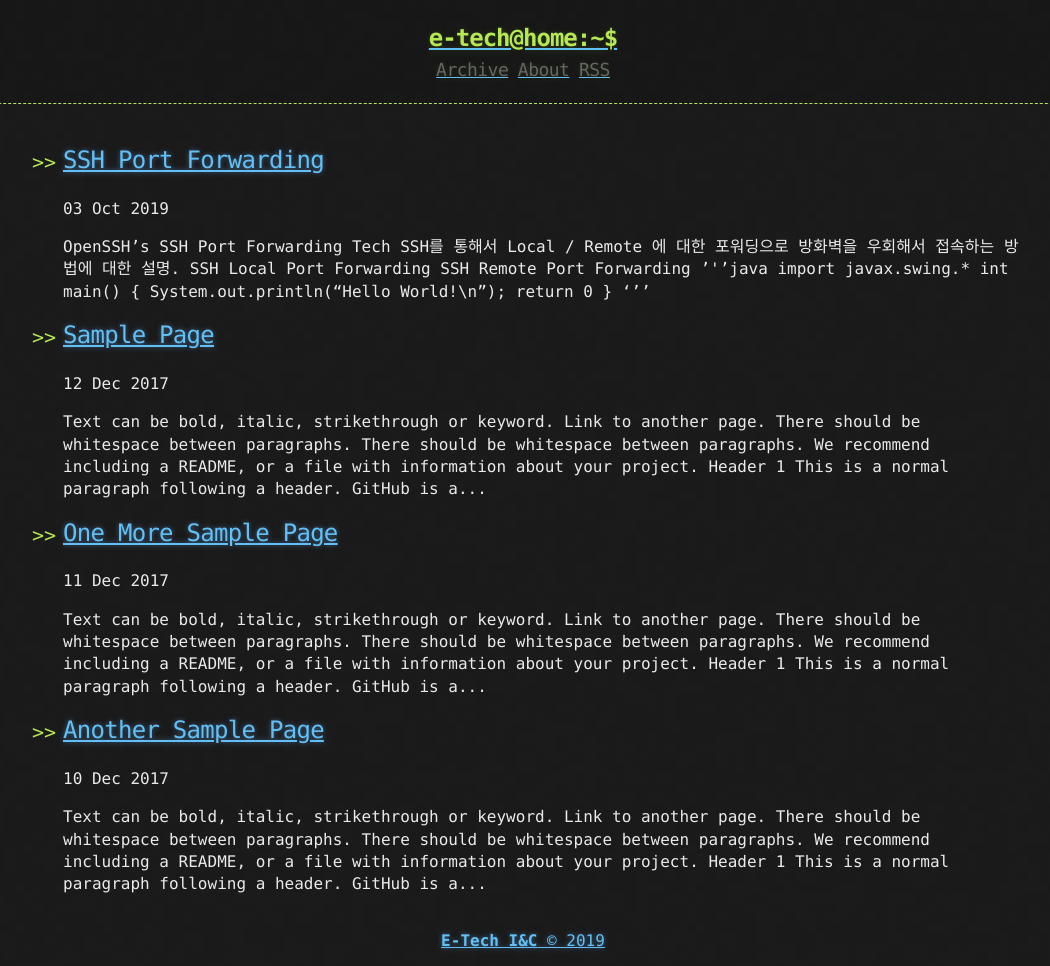
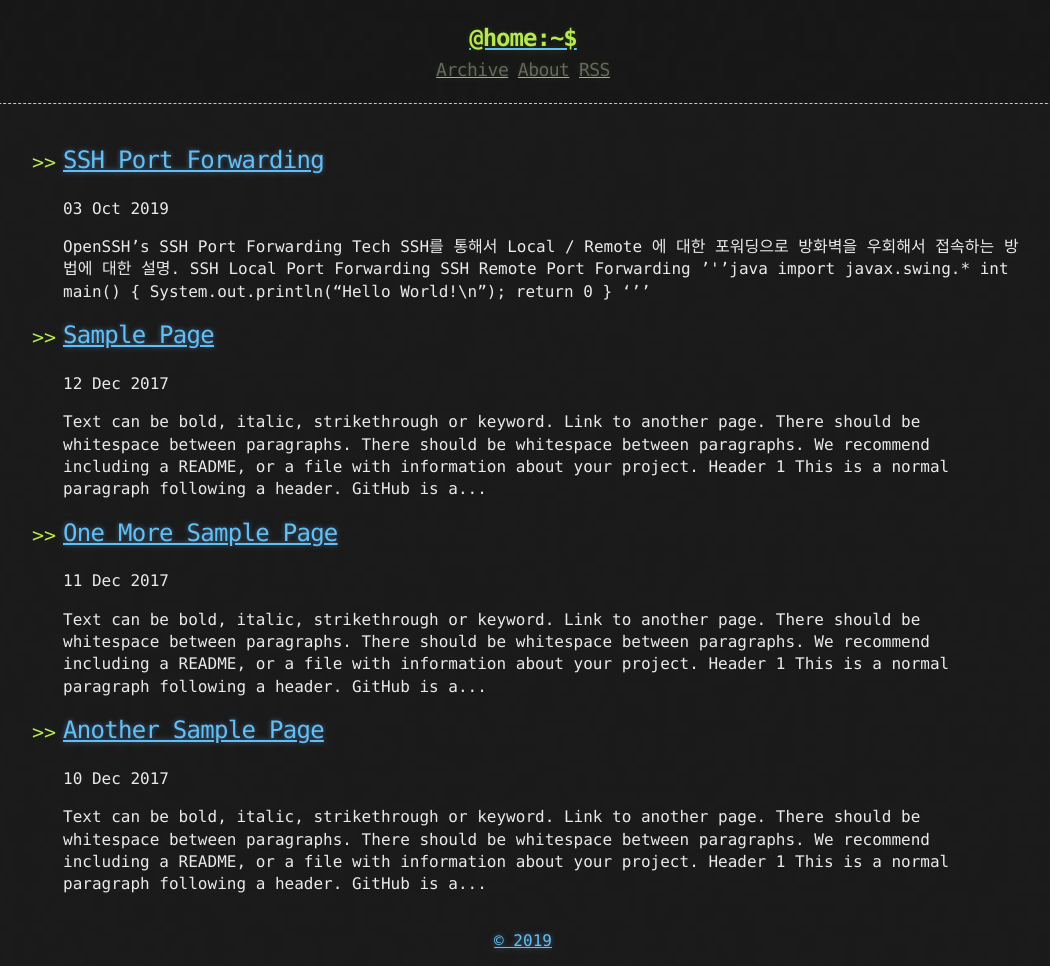
Before and after one commit to e-techinc/etechinc, a Jekyll site: the page built from index.html, in a window 1280 px wide. Shown: the whole page, without its empty margins (117-1167 px from the left). Built offline with Jekyll 4.4.1, drawn with Linux system fonts in a browser that asks for light colours; the list of posts is cut into pages by our own code.

Commit message:
Update _config.yml

```diff
--- a/_config.yml
+++ b/_config.yml
@@ -28,5 +28,5 @@ plugins:
   - jekyll-sitemap
 
 # Custom variables
-owner : "E-Tech I&C"
-year : "2019"
+#owner : "E-Tech I&C"
+#year : "2019"
```
